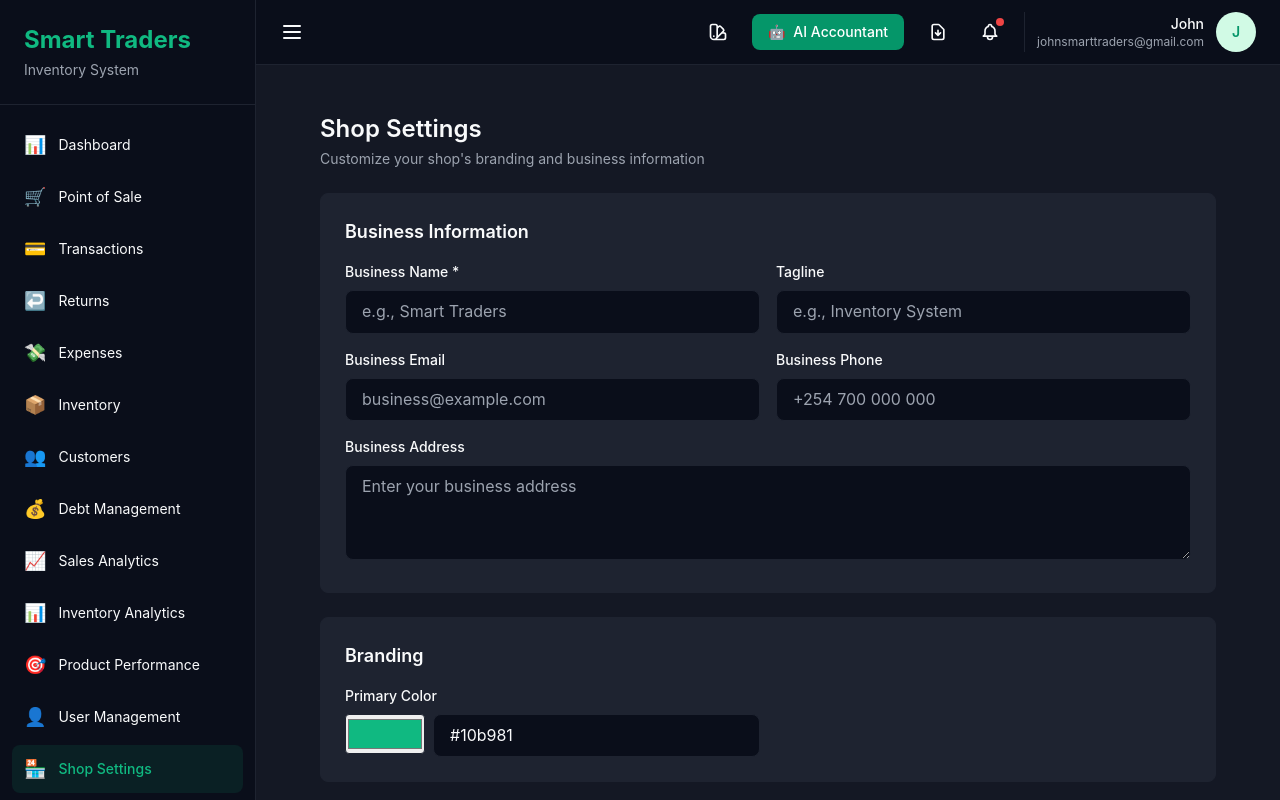
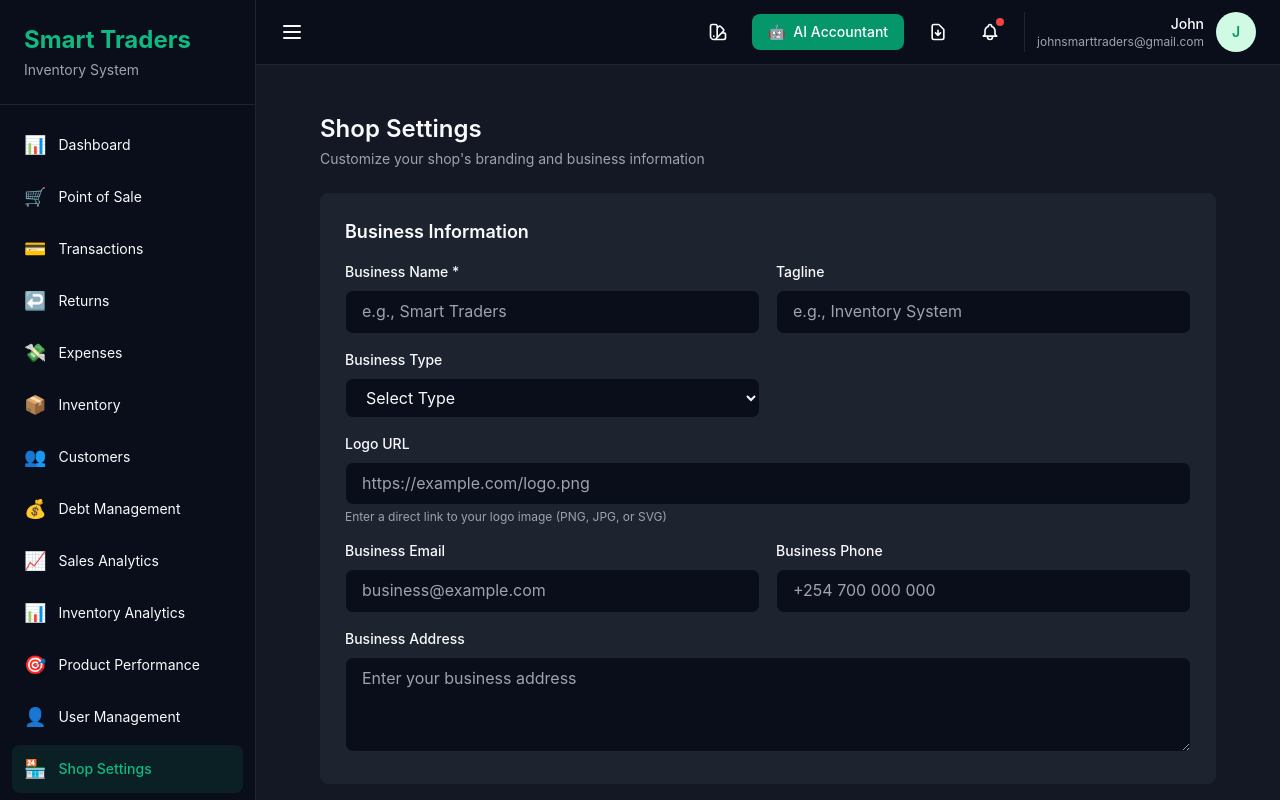
Before and after one commit to brunowachira001-coder/smart-pos-system, a Next.js app: page /shop-settings in a window 1280 px wide. Built offline with nearby package versions, Linux system fonts and the light colour scheme.

Commit message:
Add logo and business type to shop settings

```diff
--- a/components/Layout/Sidebar.tsx
+++ b/components/Layout/Sidebar.tsx
@@ -54,12 +54,26 @@ export default function Sidebar() {
   return (
     <aside className="w-64 bg-[var(--bg-primary)] border-r border-[var(--border-color)] overflow-y-auto flex flex-col h-screen">
       <div className="p-6 border-b border-[var(--border-color)]">
+        <div className="flex items-center gap-3">
+          {shopSettings?.logo_url && (
+            <img
+              src={shopSettings.logo_url}
+              alt="Logo"
+              className="h-12 w-12 object-contain rounded"
+              onError={(e) => {
+                e.currentTarget.style.display = 'none';
+              }}
+            />
+          )}
+          <div className="flex-1">
             <h1 className="text-2xl font-bold text-emerald-500">
               {shopSettings?.business_name || 'Smart Traders'}
             </h1>
             <p className="text-sm text-[var(--text-secondary)] mt-1">
               {shopSettings?.business_tagline || 'Inventory System'}
             </p>
+          </div>
+        </div>
       </div>
 
       <nav className="px-3 py-4 space-y-1 flex-1">
--- a/pages/api/shop-settings/index.ts
+++ b/pages/api/shop-settings/index.ts
@@ -44,6 +44,8 @@ export default async function handler(req: NextApiRequest, res: NextApiResponse)
           settings: {
             business_name: 'Smart Traders',
             business_tagline: 'Inventory System',
+            business_type: 'Retail Store',
+            logo_url: '',
             primary_color: '#10b981',
             secondary_color: '#059669',
             currency: 'KES',
--- a/pages/shop-settings.tsx
+++ b/pages/shop-settings.tsx
@@ -6,9 +6,11 @@ export default function ShopSettingsPage() {
   const [settings, setSettings] = useState({
     business_name: '',
     business_tagline: '',
+    business_type: '',
     business_email: '',
     business_phone: '',
     business_address: '',
+    logo_url: '',
     primary_color: '#10b981',
     currency: 'KES',
     currency_symbol: 'KSh'
@@ -129,6 +131,60 @@ export default function ShopSettingsPage() {
                   className="w-full bg-[var(--bg-primary)] border border-[var(--border-color)] rounded-lg px-4 py-2 text-[var(--text-primary)] focus:ring-2 focus:ring-emerald-500"
                   placeholder="e.g., Inventory System"
                 />
+              </div>
+
+              <div>
+                <label className="block text-sm font-medium text-[var(--text-primary)] mb-2">
+                  Business Type
+                </label>
+                <select
+                  value={settings.business_type}
+                  onChange={(e) => setSettings({ ...settings, business_type: e.target.value })}
+                  className="w-full bg-[var(--bg-primary)] border border-[var(--border-color)] rounded-lg px-4 py-2 text-[var(--text-primary)] focus:ring-2 focus:ring-emerald-500"
+                >
+                  <option value="">Select Type</option>
+                  <option value="Retail Store">Retail Store</option>
+                  <option value="Supermarket">Supermarket</option>
+                  <option value="Restaurant">Restaurant</option>
+                  <option value="Pharmacy">Pharmacy</option>
+                  <option value="Electronics Shop">Electronics Shop</option>
+                  <option value="Clothing Store">Clothing Store</option>
+                  <option value="Hardware Store">Hardware Store</option>
+                  <option value="Bookstore">Bookstore</option>
+                  <option value="Convenience Store">Convenience Store</option>
+                  <option value="Other">Other</option>
+                </select>
+              </div>
+
+              <div className="md:col-span-2">
+                <label className="block text-sm font-medium text-[var(--text-primary)] mb-2">
+                  Logo URL
+                </label>
+                <input
+                  type="url"
+                  value={settings.logo_url}
+                  onChange={(e) => setSettings({ ...settings, logo_url: e.target.value })}
+                  className="w-full bg-[var(--bg-primary)] border border-[var(--border-color)] rounded-lg px-4 py-2 text-[var(--text-primary)] focus:ring-2 focus:ring-emerald-500"
+                  placeholder="https://example.com/logo.png"
+                />
+                <p className="text-xs text-[var(--text-secondary)] mt-1">
+                  Enter a direct link to your logo image (PNG, JPG, or SVG)
+                </p>
+                {settings.logo_url && (
+                  <div className="mt-3 p-3 bg-[var(--bg-primary)] border border-[var(--border-color)] rounded-lg">
+                    <p className="text-xs text-[var(--text-secondary)] mb-2">Logo Preview:</p>
+                    <img
+                      src={settings.logo_url}
+                      alt="Logo preview"
+                      className="h-12 w-auto object-contain"
+                      onError={(e) => {
+                        e.currentTarget.style.display = 'none';
+                        e.currentTarget.nextElementSibling!.classList.remove('hidden');
+                      }}
+                    />
+                    <p className="text-xs text-red-500 hidden">Failed to load image</p>
+                  </div>
+                )}
               </div>
 
               <div>
```
Also changed, not shown: 2 other files (tests, documents, lock files or other folders). Lines whose indentation alone changed are shown as unchanged.
